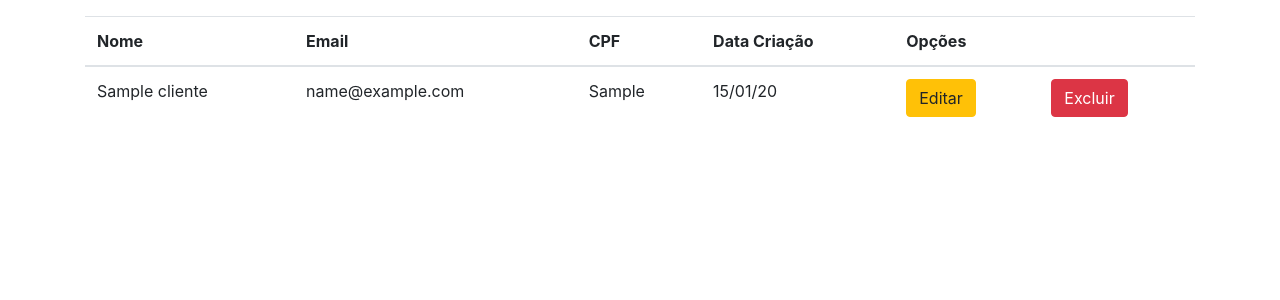
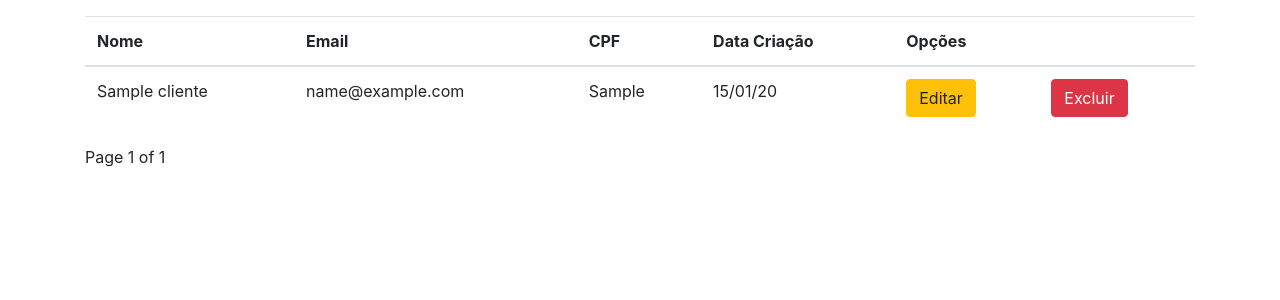
Before and after one commit to CleitonSilvaT/CrudDjango, a Django app: page / in a window 1280 px wide. Shown: the part 56-356 px from the top of the page. Run offline with Django 3.2, Linux system fonts and the light colour scheme; tables that the repository leaves empty hold one stand-in row (values such as "Sample post"); some libraries are stand-ins or nearby versions.

Commit message:
Criada Paginação. Close #6

```diff
--- a/clientes/views.py
+++ b/clientes/views.py
@@ -1,4 +1,5 @@
 from django.shortcuts import render
+from django.core.paginator import Paginator
 from .models import Cliente
 
 # Create your views here.
@@ -6,5 +7,8 @@ from .models import Cliente
 def listar_clientes(request):
     clientes = Cliente.objects.all().order_by('-id')
 
+    paginator = Paginator(clientes, 5)
+    page = request.GET.get('page')
+    clientes = paginator.get_page(page)
 
     return render(request, 'clientes/listar_clientes.html', {'clientes':clientes})
--- a/templates/clientes/listar_clientes.html
+++ b/templates/clientes/listar_clientes.html
@@ -29,6 +29,23 @@
                 {% endfor %}
             </tbody>
         </table>
+        <div class="pagination" id="page-cliente">
+            <span class="step-links">
+                {% if clientes.has_previous %}
+                    <a href="?page=1">&laquo; Primeiro</a>
+                    <a href="?page={{ clientes.previous_page_number }}">Anterior</a>
+                {% endif %}
+
+                <span class="current">
+                    Page {{ clientes.number }} of {{ clientes.paginator.num_pages }}
+                </span>
+
+                {% if clientes.has_next %}
+                    <a href="?page={{ clientes.next_page_number }}">Próximo</a>
+                    <a href="?page={{ clientes.paginator.num_pages }}">Último &raquo;</a>
+                {% endif %}
+            </span>
+        </div>
     </div>
 
 {% endblock content %}
```
